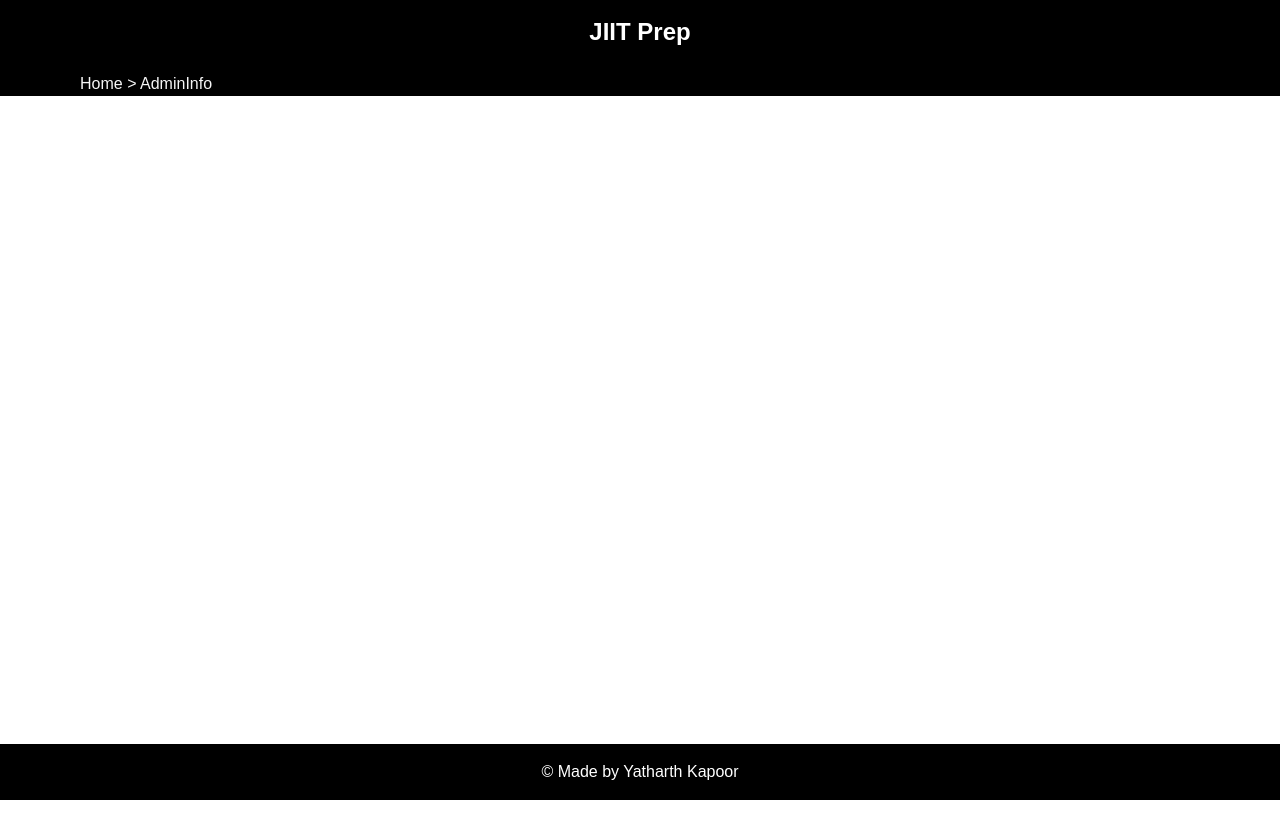
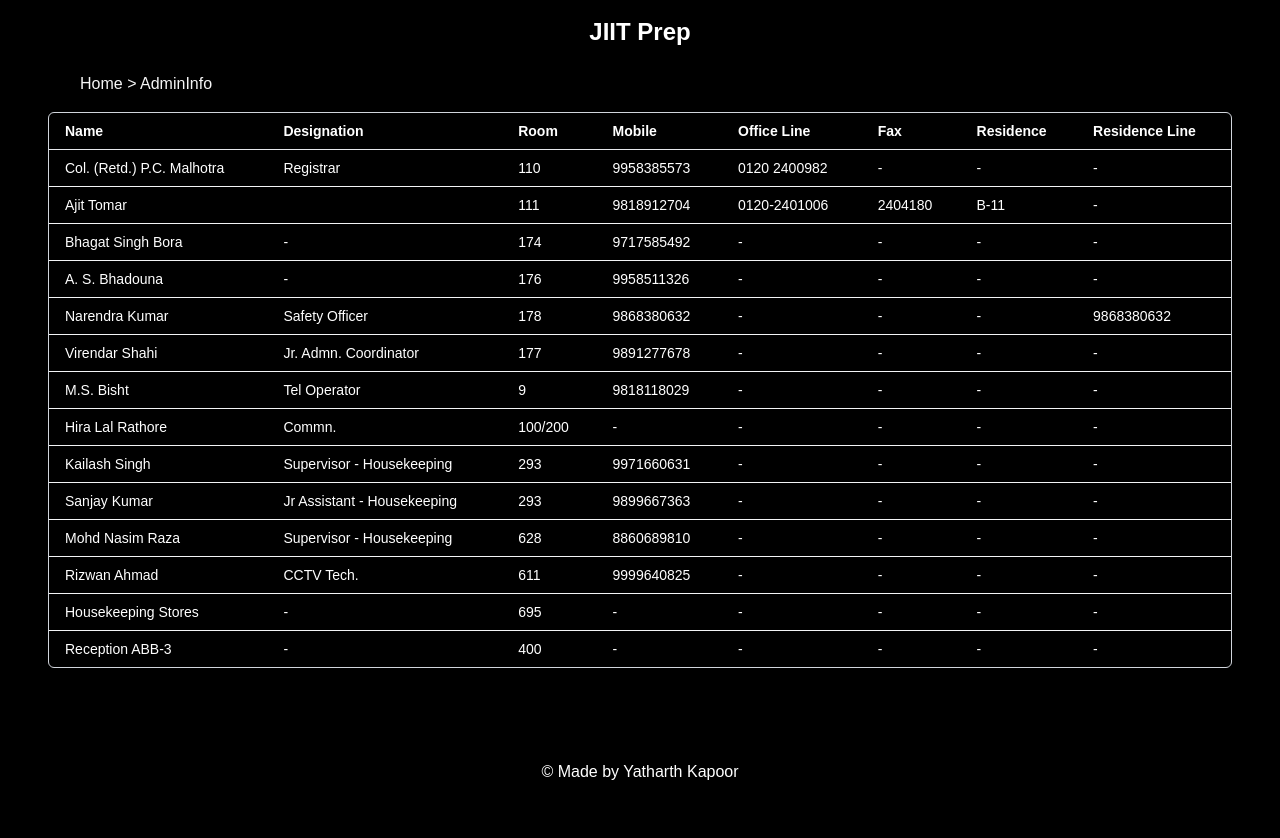
Before and after one commit to Yatharth51/Jiit-Study-Material, a React (Vite) app: page /AdminInfo in a window 1280 px wide. Shown: the top 838 px of the page. Before the commit the page ends 800 px from the top, so only its background shows below. Built offline with nearby package versions, Linux system fonts and the light colour scheme.

Commit message:
Added Admin and Biotech Faculty Contacts

```diff
--- a/src/App.tsx
+++ b/src/App.tsx
@@ -6,11 +6,12 @@
 import { StudyMaterial } from "./pages/StudyMaterial";
 import { BrowserRouter, Routes, Route } from 'react-router-dom';
 import { SemesterMainPage } from './pages/SemesterPages/SemesterMainPage';
-import { FacultyInfo } from "./pages/FacultyInfo";
+import { AdminInfo } from "./pages/TeacherInfoPages/AdminInfo";
 import { SubjectPage } from './pages/SemesterPages/SubjectPage';
 import { Breadcrumb } from './components/BreadCrumb';
 import { Footer } from './components/Footer';
 import { Header } from './components/Header';
+import { BioTechFacultyInfo } from './pages/TeacherInfoPages/BiotechFaculty';
 
 function App() {
 
@@ -26,7 +27,8 @@
     <Routes>
       <Route path="/" element={<HomePage />} />
       <Route path="/StudyMaterial" element={<StudyMaterial />} />
-      <Route path="/FacultyInfo" element={<FacultyInfo />} />
+      <Route path="/AdminInfo" element={<AdminInfo />} />
+      <Route path = "/BiotechFacultyInfo" element= {<BioTechFacultyInfo/>}/>
 
       {/* Dynamic route for each semester */}
       <Route path="/StudyMaterial/Semester/:semesterId" element={<SemesterMainPage />} />
--- a/src/components/Card.tsx
+++ b/src/components/Card.tsx
@@ -4,7 +4,7 @@
 }){
     return (
 
-    <div className="text-amber-50 bg-linear-to-t from-sky-500 to-indigo-500 transition duration-300 min-h-56 max-w-56 min-w-56 rounded-xl flex justify-center items-center hover:cursor-pointer hover:from-sky-600 hover:to-indigo-600 text-xl">
+    <div className="text-amber-50 bg-linear-to-t from-sky-500 to-indigo-500 transition duration-300 min-h-56 max-w-56 min-w-56 rounded-xl flex justify-center items-center hover:cursor-pointer hover:from-sky-600 hover:to-indigo-600 text-xl p-3">
         <h1 className="text-center">{props.title}</h1>
     </div>
     )
--- /dev/null
+++ b/src/components/Table.tsx
@@ -0,0 +1,30 @@
+type Column = { key: string; header: string };
+
+export function GenericTable({ data, columns }: { data: any[]; columns: Column[] }) {
+  return (
+    <div className="overflow-x-auto border border-gray-300 rounded-md mt-4 mx-8">
+      <table className="min-w-full divide-y divide-gray-200 text-sm">
+        <thead className=" text-left">
+          <tr>
+            {columns.map((col) => (
+              <th key={col.key} className="px-4 py-2 font-semibold text-white">
+                {col.header}
+              </th>
+            ))}
+          </tr>
+        </thead>
+        <tbody className="divide-y divide-gray-100">
+          {data.map((row, idx) => (
+            <tr key={idx} className="hover:bg-zinc-900">
+              {columns.map((col) => (
+                <td key={col.key} className="px-4 py-2 text-white">
+                  {row[col.key] ?? "-"}
+                </td>
+              ))}
+            </tr>
+          ))}
+        </tbody>
+      </table>
+    </div>
+  );
+}
--- a/src/pages/FacultyInfo.tsx
+++ /dev/null
@@ -1,7 +0,0 @@
-import { Background } from "../components/Background";
-
-export function FacultyInfo(){
-    return (<Background>
-        <div>FacultyInfo</div>
-    </Background>)
-}
--- a/src/pages/HomePage.tsx
+++ b/src/pages/HomePage.tsx
@@ -12,9 +12,14 @@
         <Card title = "Study Material"/>
         </Link>
 
-        {/* <Link to={'/FacultyInfo'}>
-        <Card title = "Faculty Information"/>
-        </Link> */}
+        <Link to={'/AdminInfo'}>
+        <Card title = "Admin Information"/>
+        </Link>
+
+        <Link to={'/BioTechFacultyInfo'}>
+        <Card title = "Biotechnology Faculty Information"/>
+        </Link>
+
         </div>
         </Background>
     </div>
--- /dev/null
+++ b/src/pages/TeacherInfoPages/AdminData.tsx
@@ -0,0 +1,107 @@
+type AdminContact = {
+  name: string;
+  designation?: string;
+  room?: string;
+  mobile?: string;
+  office_line?: string;
+  fax?: string;
+  residence?: string;
+  residence_line?: string;
+};
+
+export const columns = [
+  { key: "name", header: "Name" },
+  { key: "designation", header: "Designation" },
+  { key: "room", header: "Room" },
+  { key: "mobile", header: "Mobile" },
+  { key: "office_line", header: "Office Line" },
+  { key: "fax", header: "Fax" },
+  { key: "residence", header: "Residence" },
+  { key: "residence_line", header: "Residence Line" }
+];
+
+
+export const adminData: AdminContact[] = [
+  {
+    name: "Col. (Retd.) P.C. Malhotra",
+    designation: "Registrar",
+    room: "110",
+    mobile: "9958385573",
+    office_line: "0120 2400982",
+  },
+  {
+    name: "Ajit Tomar",
+    designation: "",
+    room: "111",
+    mobile: "9818912704",
+    office_line: "0120-2401006",
+    fax: "2404180",
+    residence: "B-11",
+  },
+  {
+    name: "Bhagat Singh Bora",
+    room: "174",
+    mobile: "9717585492",
+  },
+  {
+    name: "A. S. Bhadouna",
+    room: "176",
+    mobile: "9958511326",
+  },
+  {
+    name: "Narendra Kumar",
+    designation: "Safety Officer",
+    room: "178",
+    mobile: "9868380632",
+    residence_line: "9868380632",
+  },
+  {
+    name: "Virendar Shahi",
+    designation: "Jr. Admn. Coordinator",
+    room: "177",
+    mobile: "9891277678",
+  },
+  {
+    name: "M.S. Bisht",
+    designation: "Tel Operator",
+    room: "9",
+    mobile: "9818118029",
+  },
+  {
+    name: "Hira Lal Rathore",
+    designation: "Commn.",
+    room: "100/200",
+  },
+  {
+    name: "Kailash Singh",
+    designation: "Supervisor - Housekeeping",
+    room: "293",
+    mobile: "9971660631",
+  },
+  {
+    name: "Sanjay Kumar",
+    designation: "Jr Assistant - Housekeeping",
+    room: "293",
+    mobile: "9899667363",
+  },
+  {
+    name: "Mohd Nasim Raza",
+    designation: "Supervisor - Housekeeping",
+    room: "628",
+    mobile: "8860689810",
+  },
+  {
+    name: "Rizwan Ahmad",
+    designation: "CCTV Tech.",
+    room: "611",
+    mobile: "9999640825",
+  },
+  {
+    name: "Housekeeping Stores",
+    room: "695",
+  },
+  {
+    name: "Reception ABB-3",
+    room: "400",
+  },
+];
--- /dev/null
+++ b/src/pages/TeacherInfoPages/AdminInfo.tsx
@@ -0,0 +1,17 @@
+import { Background } from "../../components/Background";
+import { GenericTable } from "../../components/Table";
+import { adminData, columns } from "./AdminData";
+
+export function AdminInfo() {
+    return (
+        <Background>
+            <div className="px-4 pb-16 h-screen">
+                <div className="h-full overflow-y-auto">
+                    <div className="overflow-x-auto">
+                        <GenericTable data={adminData} columns={columns} />
+                    </div>
+                </div>
+            </div>
+        </Background>
+    );
+}
--- /dev/null
+++ b/src/pages/TeacherInfoPages/BioTechFacultyData.tsx
@@ -0,0 +1,131 @@
+type BiotechFacultyContact = {
+  name: string;
+  room?: string;
+  mobile: string;
+  landline?: string;
+};
+
+export const columns = [
+  { key: "name", header: "Name" },
+  { key: "room", header: "Room" },
+  { key: "mobile", header: "Mobile" },
+  { key: "landline", header: "Landline" },
+];
+
+export const BiotechFacultyData: BiotechFacultyContact[] = [
+  {
+    name: "Ashwani Mathur",
+    room: "317",
+    mobile: "98105 40276",
+    landline: "011-22759061",
+  },
+  {
+    name: "Chakresh Jain",
+    room: "208",
+    mobile: "98118 28676",
+  },
+  {
+    name: "Ekta Bhatt",
+    room: "348",
+    mobile: "99997 62428",
+  },
+  {
+    name: "Garima Mathur",
+    room: "210",
+    mobile: "84472 73535",
+    landline: "011-22759061",
+  },
+  {
+    name: "Indira P. Sarethy",
+    room: "202",
+    mobile: "98187 26053",
+  },
+  {
+    name: "Kamal Rawal",
+    room: "202",
+    mobile: "93505 30833",
+  },
+  {
+    name: "Krishna Sundari",
+    room: "206",
+    mobile: "99103 45794",
+    landline: "0129 - 2257868 (FBD)",
+  },
+  {
+    name: "Manisha Singh",
+    mobile: "99106 24908",
+  },
+  {
+    name: "Neeraj Wadhwa",
+    room: "205",
+    mobile: "99993 71999",
+  },
+  {
+    name: "Pammi Gauba",
+    room: "343",
+    mobile: "98103 89717",
+  },
+  {
+    name: "Priyadarshini",
+    room: "211",
+    mobile: "87501 80808",
+  },
+  {
+    name: "Rachana",
+    room: "346",
+    mobile: "99992 66636",
+    landline: "011-29232323",
+  },
+  {
+    name: "Reema Gabrani",
+    room: "211",
+    mobile: "97171 52115",
+    landline: "2582939",
+  },
+  {
+    name: "Sanjay Gupta (HOD)",
+    room: "204",
+    mobile: "99110 68835",
+  },
+  {
+    name: "Shalini Mani",
+    room: "213",
+    mobile: "98734 90569",
+  },
+  {
+    name: "Smriti Gaur",
+    room: "347",
+    mobile: "98187 98883",
+  },
+  {
+    name: "Sudha Srivastava",
+    room: "212",
+    mobile: "90135 72679",
+  },
+  {
+    name: "Sujata Mohanty",
+    room: "208",
+    mobile: "90133 87679",
+  },
+  {
+    name: "Susirjan Bhattacharya",
+    room: "213",
+    mobile: "98680 48298",
+  },
+  {
+    name: "Sweta Dang",
+    room: "207",
+    mobile: "98112 36628",
+  },
+  {
+    name: "Vibha Gupta",
+    room: "207",
+    mobile: "99100 20297",
+  },
+  {
+    name: "Vibha Rani",
+    room: "210",
+    mobile: "98918 54349",
+    landline: "011-26312330",
+  },
+];
--- /dev/null
+++ b/src/pages/TeacherInfoPages/BiotechFaculty.tsx
@@ -0,0 +1,15 @@
+import { Background } from "../../components/Background";
+import { GenericTable } from "../../components/Table";
+import { BiotechFacultyData, columns } from "./BioTechFacultyData";
+
+export function BioTechFacultyInfo(){
+    return (
+    <Background>
+        <div className="pb-16 h-screen">
+            <div className="h-full overflow-y-auto">
+                <GenericTable data={BiotechFacultyData} columns={columns}/>
+            </div>
+        </div>
+    </Background>
+    )
+}
--- /dev/null
+++ b/src/pages/TeacherInfoPages/CSFacultyData.tsx
@@ -0,0 +1,69 @@
+type CsFacultyContact = {
+  name: string;
+  room?: string;
+  mobile: string;
+};
+
+export const columns = [
+  { key: "name", header: "Name" },
+  { key: "room", header: "Room" },
+  { key: "mobile", header: "Mobile" },
+];
+
+export const CsFacultyData: CsFacultyContact[] = [
+  {
+    name: "Ankita Verma",
+    room: "255",
+    mobile: "99689 81965",
+  },
+  {
+    name: "Aditi Sharma",
+    room: "252",
+    mobile: "90152 27761",
+  },
+  {
+    name: "Adwitya Sinha",
+    room: "242",
+    mobile: "98114 48990",
+  },
+  {
+    name: "Aman Preet Kaur",
+    room: "265",
+    mobile: "95604 33778",
+  },
+  {
+    name: "Amarjeet Kaur",
+    room: "298",
+    mobile: "95821 36979",
+  },
+  {
+    name: "Ankita",
+    room: "241",
+    mobile: "98680 30989",
+  },
+  {
+    name: "Amarjeet Prajapati",
+    room: "251",
+    mobile: "89507 75885",
+  },
+  {
+    name: "Anuja Arora",
+    room: "264",
+    mobile: "98109 82939",
+  },
+  {
+    name: "Aparajita Nanda",
+    room: "297",
+    mobile: "95567 06896",
+  },
+  {
+    name : "Sonal",
+    room : "266",
+    mobile : "9643685218"
+  },
+  {
+    name : "",
+    room : "",
+    mobile : ""
+  },
+];
```
Also changed, not shown: 2 other files (tests, documents, lock files or other folders).
